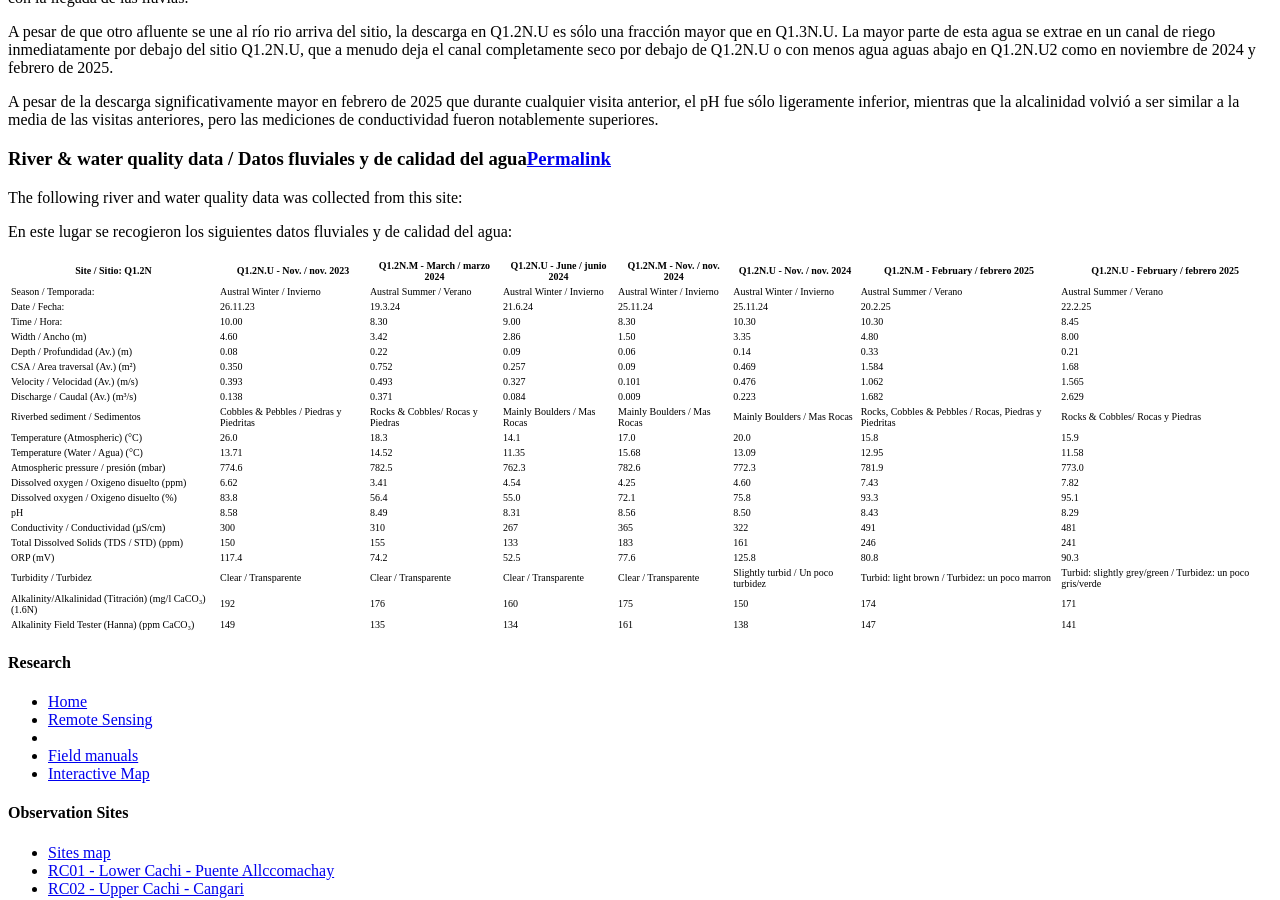
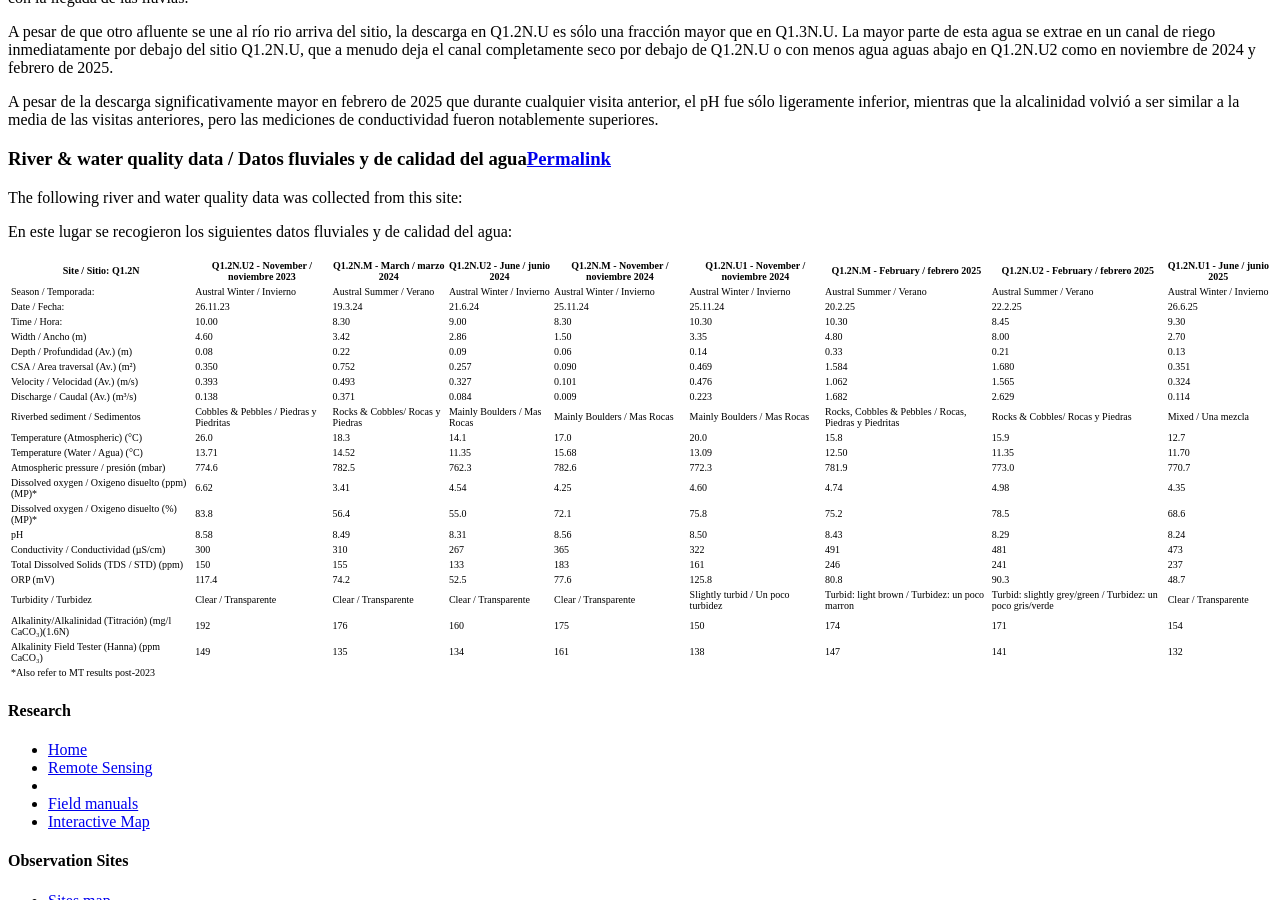
Before and after one commit to HVLepage/cavep-unah, a Jekyll site: the page built from _docs/site-network/Q1_2N.md, in a window 1280 px wide and 900 px high, scrolled down 3954 px. Built offline with Jekyll 4.4.1, drawn with Linux system fonts in a browser that asks for light colours; comment, search, counter and statistics services are not loaded.

Commit message:
Update Q1_2N.md

```diff
--- a/_docs/site-network/Q1_2N.md
+++ b/_docs/site-network/Q1_2N.md
@@ -93,26 +93,27 @@
 
 En este lugar se recogieron los siguientes datos fluviales y de calidad del agua:
 
-|     Site / Sitio: Q1.2N                                        |      Q1.2N.U - Nov. / nov. 2023       |     Q1.2N.M -  March / marzo 2024       |     Q1.2N.U - June / junio 2024    |     Q1.2N.M - Nov. / nov. 2024    |     Q1.2N.U - Nov. / nov. 2024    |     Q1.2N.M - February / febrero 2025                        |     Q1.2N.U - February / febrero 2025                               |
-|----------------------------------------------------------------|------------------------------------------------|-----------------------------------------|------------------------------------|--------------------------------------------|--------------------------------------------|--------------------------------------------------------------|---------------------------------------------------------------------|
-|     Season / Temporada:                                        |     Austral Winter / Invierno                  |     Austral Summer / Verano             |     Austral Winter / Invierno      |     Austral Winter / Invierno              |     Austral Winter / Invierno              |     Austral Summer / Verano                                  |     Austral Summer / Verano                                         |
-|     Date / Fecha:                                              |     26.11.23                                   |     19.3.24                             |     21.6.24                        |     25.11.24                               |     25.11.24                               |     20.2.25                                                  |     22.2.25                                                         |
-|     Time / Hora:                                               |     10.00                                      |     8.30                                |     9.00                           |     8.30                                   |     10.30                                  |     10.30                                                    |     8.45                                                            |
-|     Width / Ancho (m)                                          |     4.60                                       |     3.42                                |     2.86                           |     1.50                                   |     3.35                                   |     4.80                                                     |     8.00                                                            |
-|     Depth / Profundidad (Av.) (m)                              |     0.08                                       |     0.22                                |     0.09                           |     0.06                                   |     0.14                                   |     0.33                                                     |     0.21                                                            |
-|     CSA / Area traversal (Av.) (m²)                            |     0.350                                      |     0.752                               |     0.257                          |     0.09                                   |     0.469                                  |     1.584                                                    |     1.68                                                            |
-|     Velocity / Velocidad    (Av.) (m/s)                        |     0.393                                      |     0.493                               |     0.327                          |     0.101                                  |     0.476                                  |     1.062                                                    |     1.565                                                           |
-|     Discharge / Caudal (Av.) (m³/s)                            |     0.138                                      |     0.371                               |     0.084                          |     0.009                                  |     0.223                                  |     1.682                                                    |     2.629                                                           |
-|     Riverbed sediment / Sedimentos                             |     Cobbles & Pebbles / Piedras y Piedritas    |     Rocks & Cobbles/ Rocas y Piedras    |     Mainly Boulders / Mas Rocas    |     Mainly Boulders / Mas Rocas            |     Mainly Boulders / Mas Rocas            |     Rocks, Cobbles & Pebbles / Rocas, Piedras y Piedritas    |     Rocks & Cobbles/ Rocas y Piedras                                |
-|     Temperature (Atmospheric) (°C)                             |     26.0                                       |     18.3                                |     14.1                           |     17.0                                   |     20.0                                   |     15.8                                                     |     15.9                                                            |
-|     Temperature (Water / Agua) (°C)                            |     13.71                                      |     14.52                               |     11.35                          |     15.68                                  |     13.09                                  |     12.95                                                    |     11.58                                                           |
-|     Atmospheric pressure / presión (mbar)                      |     774.6                                      |     782.5                               |     762.3                          |     782.6                                  |     772.3                                  |     781.9                                                    |     773.0                                                           |
-|     Dissolved oxygen / Oxigeno   disuelto (ppm)                |     6.62                                       |     3.41                                |     4.54                           |     4.25                                   |     4.60                                   |     7.43                                                     |     7.82                                                            |
-|     Dissolved oxygen / Oxigeno disuelto (%)                    |     83.8                                       |     56.4                                |     55.0                           |     72.1                                   |     75.8                                   |     93.3                                                     |     95.1                                                            |
-|     pH                                                         |     8.58                                       |     8.49                                |     8.31                           |     8.56                                   |     8.50                                   |     8.43                                                     |     8.29                                                            |
-|     Conductivity / Conductividad (µS/cm)                       |     300                                        |     310                                 |     267                            |     365                                    |     322                                    |     491                                                      |     481                                                             |
-|     Total Dissolved Solids (TDS / STD)  (ppm)                  |     150                                        |     155                                 |     133                            |     183                                    |     161                                    |     246                                                      |     241                                                             |
-|     ORP (mV)                                                   |     117.4                                      |     74.2                                |     52.5                           |     77.6                                   |     125.8                                  |     80.8                                                     |     90.3                                                            |
-|     Turbidity / Turbidez                                       |     Clear / Transparente                       |     Clear / Transparente                |     Clear / Transparente           |     Clear / Transparente                   |     Slightly turbid / Un poco turbidez     |     Turbid: light brown / Turbidez: un poco marron           |     Turbid: slightly grey/green /   Turbidez: un poco gris/verde    |
-|     Alkalinity/Alkalinidad   (Titración) (mg/l CaCO₃)(1.6N)    |     192                                        |     176                                 |     160                            |     175                                    |     150                                    |     174                                                      |     171                                                             |
-|     Alkalinity Field Tester (Hanna) (ppm CaCO₃)                |     149                                        |     135                                 |     134                            |     161                                    |     138                                    |     147                                                      |     141                                                             |
+|       Site / Sitio: Q1.2N                                    |      Q1.2N.U2 - November / noviembre 2023      |     Q1.2N.M   -  March / marzo 2024     |     Q1.2N.U2 - June / junio 2024    |     Q1.2N.M   - November / noviembre 2024    |     Q1.2N.U1   - November / noviembre 2024    |     Q1.2N.M   - February / febrero 2025                      |     Q1.2N.U2 - February / febrero 2025                              |     Q1.2N.U1 - June / junio 2025    |
+|--------------------------------------------------------------|------------------------------------------------|-----------------------------------------|-------------------------------------|----------------------------------------------|-----------------------------------------------|--------------------------------------------------------------|---------------------------------------------------------------------|-------------------------------------|
+|     Season   / Temporada:                                    |     Austral   Winter / Invierno                |     Austral   Summer / Verano           |     Austral   Winter / Invierno     |     Austral   Winter / Invierno              |     Austral   Winter / Invierno               |     Austral   Summer / Verano                                |     Austral   Summer / Verano                                       |     Austral   Winter / Invierno     |
+|     Date   / Fecha:                                          |     26.11.23                                   |     19.3.24                             |     21.6.24                         |     25.11.24                                 |     25.11.24                                  |     20.2.25                                                  |     22.2.25                                                         |     26.6.25                         |
+|     Time   / Hora:                                           |     10.00                                      |     8.30                                |     9.00                            |     8.30                                     |     10.30                                     |     10.30                                                    |     8.45                                                            |     9.30                            |
+|     Width / Ancho (m)                                        |     4.60                                       |     3.42                                |     2.86                            |     1.50                                     |     3.35                                      |     4.80                                                     |     8.00                                                            |     2.70                            |
+|     Depth / Profundidad (Av.) (m)                            |     0.08                                       |     0.22                                |     0.09                            |     0.06                                     |     0.14                                      |     0.33                                                     |     0.21                                                            |     0.13                            |
+|     CSA / Area traversal (Av.) (m²)                          |     0.350                                      |     0.752                               |     0.257                           |     0.090                                    |     0.469                                     |     1.584                                                    |     1.680                                                           |     0.351                           |
+|     Velocity / Velocidad  (Av.) (m/s)                        |     0.393                                      |     0.493                               |     0.327                           |     0.101                                    |     0.476                                     |     1.062                                                    |     1.565                                                           |     0.324                           |
+|     Discharge / Caudal (Av.) (m³/s)                          |     0.138                                      |     0.371                               |     0.084                           |     0.009                                    |     0.223                                     |     1.682                                                    |     2.629                                                           |     0.114                           |
+|     Riverbed sediment / Sedimentos                           |     Cobbles & Pebbles / Piedras y Piedritas    |     Rocks & Cobbles/ Rocas y Piedras    |     Mainly Boulders / Mas Rocas     |     Mainly Boulders / Mas Rocas              |     Mainly Boulders / Mas Rocas               |     Rocks, Cobbles & Pebbles / Rocas, Piedras y Piedritas    |     Rocks & Cobbles/ Rocas y Piedras                                |     Mixed / Una mezcla              |
+|     Temperature (Atmospheric) (°C)                           |     26.0                                       |     18.3                                |     14.1                            |     17.0                                     |     20.0                                      |     15.8                                                     |     15.9                                                            |     12.7                            |
+|     Temperature (Water / Agua) (°C)                          |     13.71                                      |     14.52                               |     11.35                           |     15.68                                    |     13.09                                     |     12.50                                                    |     11.35                                                           |     11.70                           |
+|     Atmospheric pressure / presión   (mbar)                  |     774.6                                      |     782.5                               |     762.3                           |     782.6                                    |     772.3                                     |     781.9                                                    |     773.0                                                           |     770.7                           |
+|     Dissolved oxygen / Oxigeno disuelto (ppm) (MP)*          |     6.62                                       |     3.41                                |     4.54                            |     4.25                                     |     4.60                                      |     4.74                                                     |     4.98                                                            |     4.35                            |
+|     Dissolved oxygen / Oxigeno disuelto (%) (MP)*            |     83.8                                       |     56.4                                |     55.0                            |     72.1                                     |     75.8                                      |     75.2                                                     |     78.5                                                            |     68.6                            |
+|     pH                                                       |     8.58                                       |     8.49                                |     8.31                            |     8.56                                     |     8.50                                      |     8.43                                                     |     8.29                                                            |     8.24                            |
+|     Conductivity / Conductividad (µS/cm)                     |     300                                        |     310                                 |     267                             |     365                                      |     322                                       |     491                                                      |     481                                                             |     473                             |
+|     Total Dissolved Solids (TDS /   STD)  (ppm)              |     150                                        |     155                                 |     133                             |     183                                      |     161                                       |     246                                                      |     241                                                             |     237                             |
+|     ORP (mV)                                                 |     117.4                                      |     74.2                                |     52.5                            |     77.6                                     |     125.8                                     |     80.8                                                     |     90.3                                                            |     48.7                            |
+|     Turbidity / Turbidez                                     |     Clear   / Transparente                     |     Clear   / Transparente              |     Clear   / Transparente          |     Clear   / Transparente                   |     Slightly   turbid / Un poco turbidez      |     Turbid: light brown / Turbidez: un poco marron           |     Turbid:   slightly grey/green / Turbidez: un poco gris/verde    |     Clear   / Transparente          |
+|     Alkalinity/Alkalinidad (Titración) (mg/l CaCO₃)(1.6N)    |     192                                        |     176                                 |     160                             |     175                                      |     150                                       |     174                                                      |     171                                                             |     154                             |
+|     Alkalinity Field Tester (Hanna) (ppm   CaCO₃)            |     149                                        |     135                                 |     134                             |     161                                      |     138                                       |     147                                                      |     141                                                             |     132                             |
+|     *Also refer to   MT results post-2023                    |                                                |                                         |                                     |                                              |                                               |                                                              |                                                                     |                                     |
```
